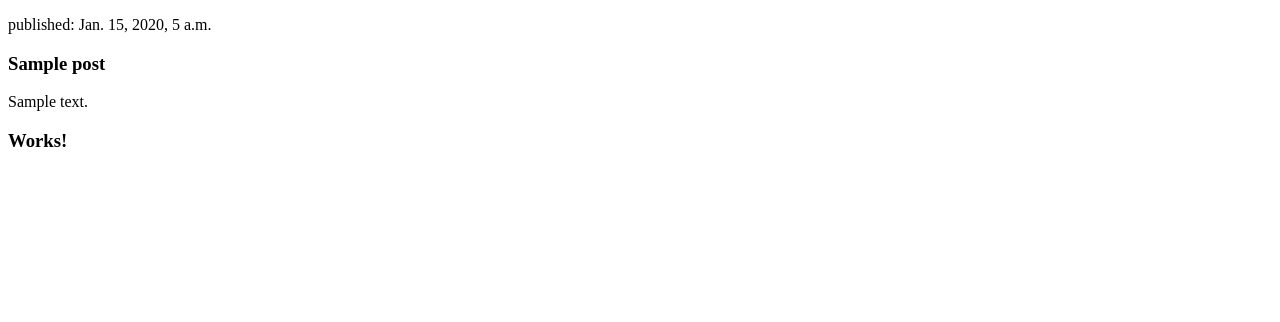
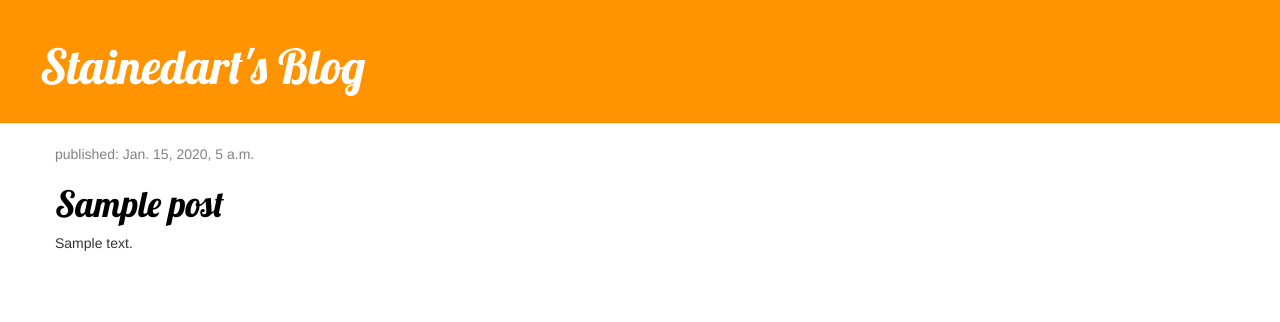
Before and after one commit to stainedart/my-first-blog, a Django app: template blog/templates/blog/post_list.html in a window 1280 px wide. Shown: the top 322 px of the page. Run offline with Django 3.2, Linux system fonts and the light colour scheme; the template is opened without the code that fills it: values that come from a table or form of the project are taken from there, others are empty; tables that the repository leaves empty hold one stand-in row (values such as "Sample post"); some libraries are stand-ins or nearby versions.

Commit message:
Adding CSS

```diff
--- /dev/null
+++ b/blog/static/css/blog.css
@@ -0,0 +1,46 @@
+.page-header {
+    background-color: #ff9400;
+    margin-top: 0;
+    padding: 20px 20px 20px 40px;
+}
+
+.page-header h1, .page-header h1 a, .page-header h1 a:visited, .page-header h1 a:active {
+    color: #ffffff;
+    font-size: 36pt;
+    text-decoration: none;
+}
+
+.content {
+    margin-left: 40px;
+}
+
+h1, h2, h3, h4 {
+    font-family: 'Lobster', cursive;
+}
+
+.date {
+    color: #828282;
+}
+
+.save {
+    float: right;
+}
+
+.post-form textarea, .post-form input {
+    width: 100%;
+}
+
+.top-menu, .top-menu:hover, .top-menu:visited {
+    color: #ffffff;
+    float: right;
+    font-size: 26pt;
+    margin-right: 20px;
+}
+
+.post {
+    margin-bottom: 70px;
+}
+
+.post h1 a, .post h1 a:visited {
+    color: #000000;
+}
--- a/blog/templates/blog/post_list.html
+++ b/blog/templates/blog/post_list.html
@@ -1,19 +1,33 @@
+{% load staticfiles %}
 <!DOCTYPE html>
 <html lang="en">
 <head>
     <meta charset="UTF-8">
     <title>Blog application</title>
+
+    <link href="//fonts.googleapis.com/css?family=Lobster&subset=latin,latin-ext" rel="stylesheet" type="text/css">
+    <link rel="stylesheet" href="//maxcdn.bootstrapcdn.com/bootstrap/3.2.0/css/bootstrap.min.css">
+    <link rel="stylesheet" href="//maxcdn.bootstrapcdn.com/bootstrap/3.2.0/css/bootstrap-theme.min.css">
+    <link rel="stylesheet" href="{% static 'css/blog.css' %}">
 </head>
 <body>
-<div>
-    {% for post in posts %}
-        <div>
-            <p> published: {{ post.published_date }}</p>
-            <h3>{{ post.title }}</h3>
-            <p>{{ post.text|linebreaksbr }}</p>
+<div class="page-header">
+    <h1><a href="/">Stainedart's Blog</a></h1>
+</div>
+<div class="content container">
+    <div class="row">
+        <div class="col-md-8">
+            {% for post in posts %}
+                <div class="post">
+                    <div class="date">
+                        <p>published: {{ post.published_date }}</p>
+                    </div>
+                    <h1><a href="">{{ post.title }}</a></h1>
+                    <p>{{ post.text|linebreaksbr }}</p>
+                </div>
+            {% endfor %}
         </div>
-    {% endfor %}
+    </div>
 </div>
-<h3>Works!</h3>
 </body>
 </html>
```
